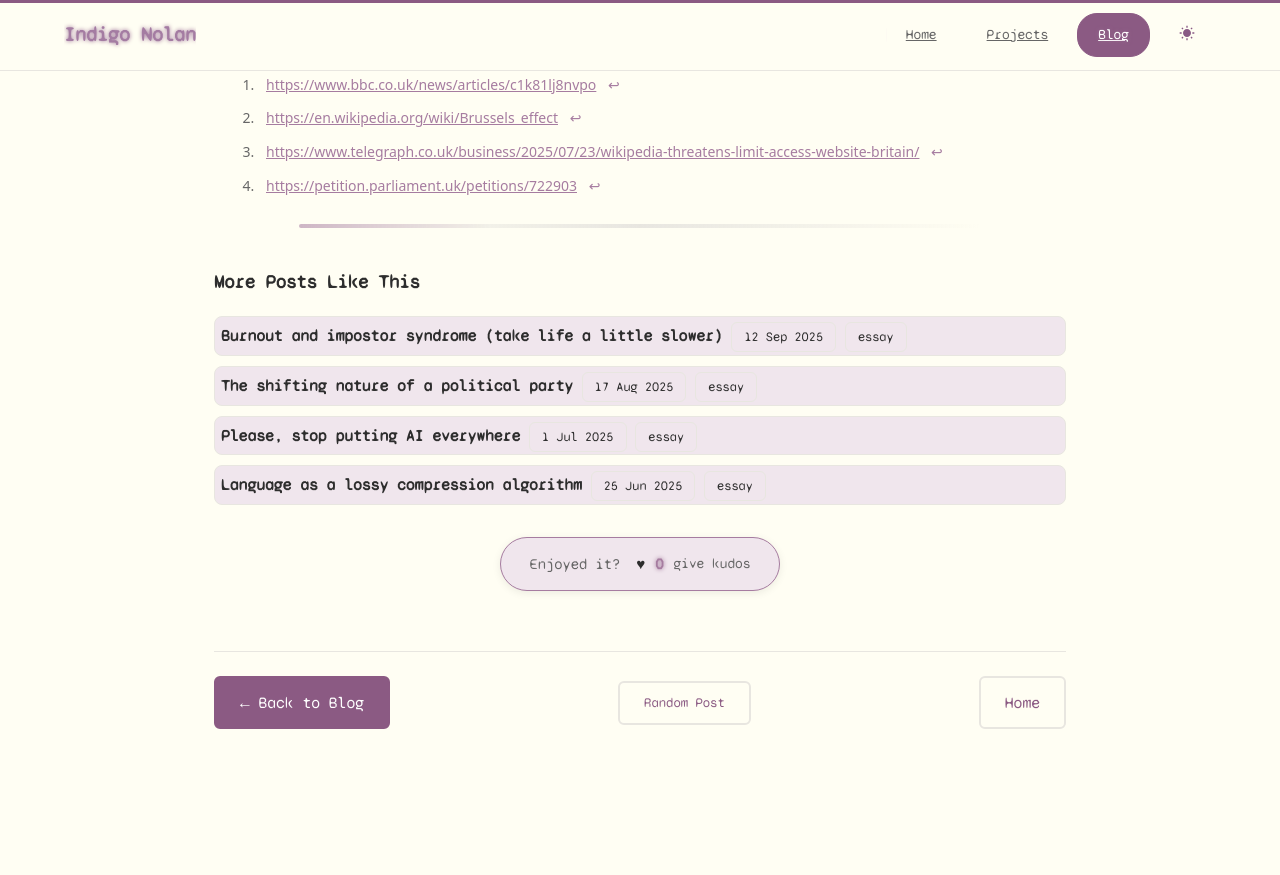
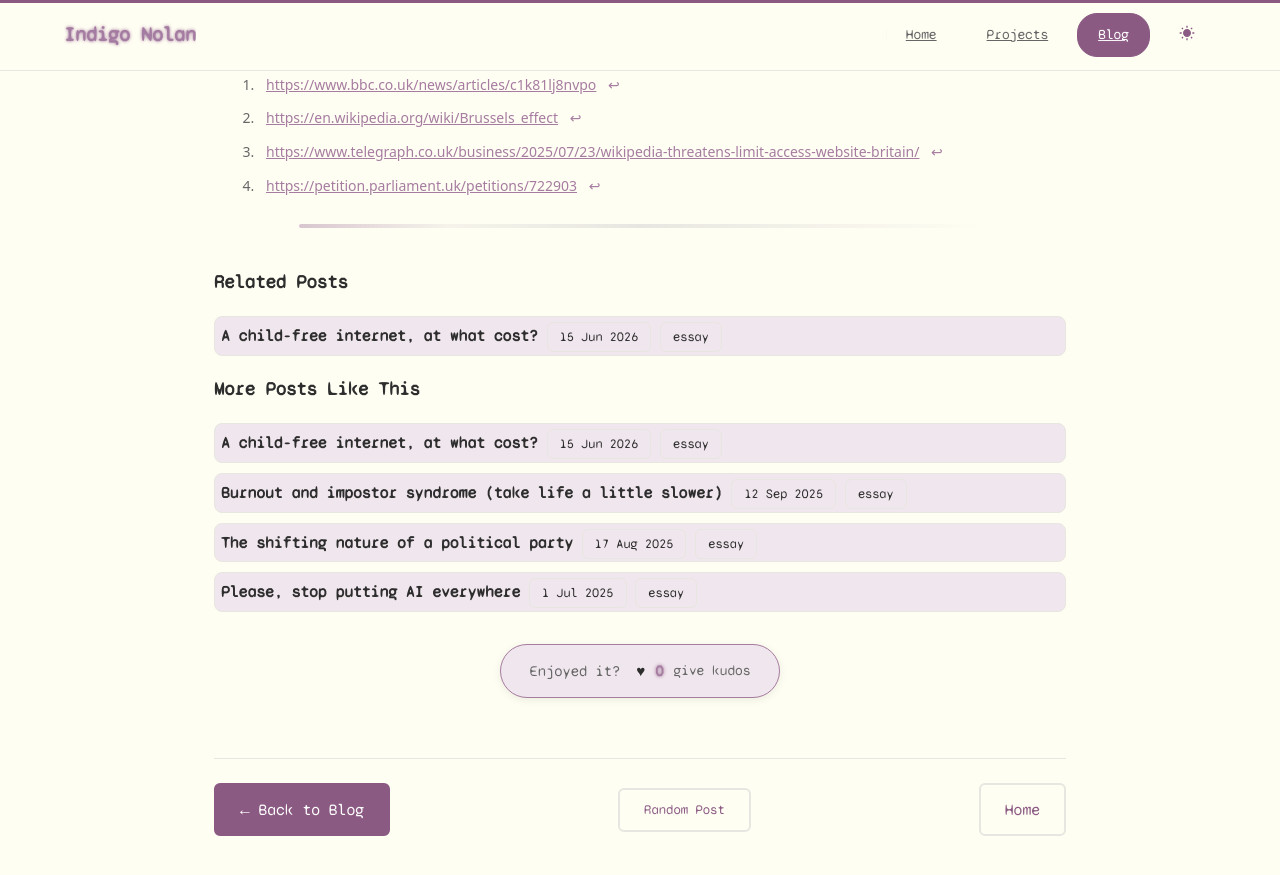
Before and after one commit to Lem0naise/website, a Jekyll site: the page built from _posts/2025-07-27-online-safety-act.md, in a window 1280 px wide and 900 px high, scrolled down 5095 px. Shown: the top 875 px of the window. Built offline with Jekyll 4.4.1, drawn with Linux system fonts in a browser that asks for light colours; some web fonts are replaced; before the commit the page ends 5888 px from its top, so only the background shows below that; some of the changed lines change nothing that is shown.

Commit message:
blog posts!

```diff
--- a/_posts/2025-07-27-online-safety-act.md
+++ b/_posts/2025-07-27-online-safety-act.md
@@ -4,6 +4,8 @@ title: "The UK's new threat to digital freedom (my views on the Online Safety Ac
 date: 2025-07-27 14:15:00 +0100
 author: Indigo Nolan
 permalink: /blog/online-safety-act
+manual_related:
+    - /blog/child-free-internet
 tags: essay
 ---
 You may have heard the outcry over the recent Online Safety Act, in particular in relation to adult content online; "I now need permission from Keir Starmer to get off" as one Reddit user succinctly put it. But along with requiring age verification to view adult sites[^1], this act has much worse, far-reaching and frankly dangerous consequences for our society.
--- /dev/null
+++ b/_posts/2026-06-14-social-media-ban.md
@@ -0,0 +1,100 @@
+---
+layout: post
+title: "A child-free internet, at what cost?"
+date: 2026-06-15 09:30:00 +0100
+author: Indigo Nolan
+permalink: /blog/child-free-internet
+manual_related:
+    - /blog/online-safety-act
+tags: essay
+---
+
+When I wrote about the [Online Safety Act](/blog/online-safety-act) last summer, I warned that forcing people to hand over their passports to access online content would lead to worse things sooner than later. I argued that the vague definitions of 'harmful' content and the reliance on third-party age verification companies would fundamentally break the internet as we know it in the UK.
+
+I'd love to say the situation was different, but the slippery slope was a cliff.
+
+Today Keir Starmer announced at a Downing Street press conference what the government is calling an "Australia Plus" ban on social media for under-16s [^1]. Becoming law by early next year, this legislation is sweeping, authoritarian, and flawed. It will block anyone under 16 from accessing platforms like YouTube, Instagram, X, TikTok, and Reddit [^2].
+
+[^1]: <https://www.theguardian.com/media/2026/jun/15/social-media-ban-uk-under-16-starmer>
+[^2]: <https://www.bbc.com/news/articles/cr472xry99lo>
+
+## What is Australia Plus?
+
+Australia's badly thought-out social media ban wasn't bad enough, Starmer thought, and decided to add in dozens of equally unenforcable provisions. These 'world-leading' restrictions are going to weaken internet freedom in the UK and undermine our already-feeble standing in the world's freedom index. Name a tech company willing to launch or operate in such a hostile environment as the one being created now?
+
+Under the new proposals, the government wants to impose restrictions on gaming apps and messaging platforms, completely removing the ability to chat with strangers. They are also looking into enforcing overnight digital curfews and banning infinite scrolling for anyone under 18.
+
+In Australia, 61-67% of children report still using social media despite the ban [^3].
+
+[^3]: <https://news.sky.com/story/two-thirds-of-underage-australians-still-have-access-to-social-media-despite-ban-new-research-suggests-13531097>
+
+
+## A Life Without Social Media
+
+Here is where the nuance enters - I actually believe we *would* be better off without social media. I think relationships, friendships, and social dynamics would be improved in a world where we aren't expected to always be online and reachable. I prefer the concept of the Internet being a physical space, like a computer nook or a library, where you have to visit to get online - or a landline, meaning you can only be reached when you're at home, and going out means you get to have some time away from it all.
+
+Of course, the internet has massively improved life for a vast majority of things - but social media is undeniably toxic and poisonous to teenage brains.
+
+*Despite this*, I do not believe that banning under-16s is the right move. Recognising the problem does not mean we should outsource parenting to Keir Starmer.
+
+### Parents vs the Government
+
+The epidemic of 'iPad kids' is evident everywhere in society. Try going to an airport or a train station, the chances are most children in buggies that you see will be grasping iPads wrapped in clunky Bob the Builder cases, watching Cocomelon or some equivalent brainrot.
+
+Clearly, these devices are detrimental to the cognitive growth of the children [^4], and a much healthier balance of boredom and screen-free entertainment would be hugely beneficial to the children of the world. So should the government ban giving devices to children? I don't think so.
+
+[^4]: <https://pmc.ncbi.nlm.nih.gov/articles/PMC10353947/>
+
+Parents should be allowed to parent their children to an extent. I don't believe in homeschooling, I'm not an avid libertarian - but I do believe that all parents and all children should not be punished for the irresponsibility of a smaller subset.
+
+Social media for children can be sometimes beneficial - and not only that, 'social media' is, once again, a broad and vague definition. This includes YouTube - which means that children taking their GCSEs won't be able to access educational content, children who are interested in history can't expand their knowledge on Reddit or TikTok, where despite the stereotypes, there are actually large amounts of educational content [^5].
+
+However, I don't want children raised by algorithms designed to strip them of their attention spans and individuality. I want them offline, playing in the parks, and going to the library after school. But passing a law that outlaws it entirely doesn't magically rebuild the physical world - it takes away both their worlds, encourages anti-social behaviour, and creates an environment of lawlessness amongst those who attempt to circumvent the ban.
+
+[^5]: <https://www.engadget.com/social-media/majority-of-australian-kids-are-still-on-banned-social-media-platforms-study-finds-162922768.html>
+
+### How do we know they're children?
+
+There is also a fundamental and unavoidable reality that the government and campaigners continue to conveniently avoid:
+
+> You cannot ban 15-year olds from the internet without forcing every 16, 20, and 60 year old to prove they aren't 15.
+
+To enforce the social media ban, tech companies who wish to continue operating will have zero choice but to implement total mandatory age verification for every single British internet user.
+
+Remember Persona, Yoti, and Onfido, the age verification companies who were contracted to implement the Online Safety Act? The companies with the sparse privacy policies who reserve the right to aggregate all your data? They are about to get the biggest payday of their lives.
+
+Every adult in the UK will now be required to upload a government-issued ID, or submit to biometric facial scanning, just to watch a YouTube tutorial or to read a thread on Reddit.
+
+This lame-duck government is forcing a nationwide digital ID system - but one outsourced to private companies. It's Tony Blair in the pocket of Palantir. Anonymity on the internet is coming to an end.
+
+### Evading the ban
+
+The bitter irony of this all is that it won't even work. I still frequently use VPNs to avoid age verification on websites - I'm not underage, but I am not happy giving up my identity to every site who asks for it!
+
+And, what happens when the mainstream moderated platforms become too much of a hassle to access? As cybersecurity experts and children's advocates have repeatedly warned, frustrated kids often won't give up - they will keep looking for the sites which let them in, sites where moderation is non-existent and the content is dangerous.
+
+## Device-level Photo Scanning
+
+The social media ban is not the only ban going into effect soon - there is a second ban, hidden in the shadow of the first one, which is coming into place much sooner. It is a 'nudity-detection' feature that the government want phone companies to implement at device-level [^6]. Yes, so VPNs won't get around this one! It will essentially require every adult to prove they're an adult in order to use their devices without photo restrictions. Their ultimatum for tech companies to implement this voluntarily is *September*. In fact, Safeguarding Minister Jess Phillips resigned in May because Starmer wasn't pushing this hard enough - so perhaps her resignation forced his hand into rushing the legislation through [^7].
+
+[^6]: <https://www.gov.uk/government/news/new-plans-to-stop-children-taking-sharing-or-viewing-nude-images>
+
+[^7]: <https://www.reuters.com/world/uk/uk-safeguarding-minister-resigns-protest-pm-starmers-leadership-2026-05-12/>
+
+Are they *trying* to get Apple and Google to lobby for Reform UK? Any sense of the UK being tech-friendly is evaporating by the second.
+
+The only way it seems to evade this for now is to re-flash your phone and choose a different country at the beginning, and then change all your settings to live in the UK, and that might not even work soon.
+
+## Can we stop this?
+
+I'm still holding out hope that either one of these scenarios will happen:
+
+- Tech companies like Apple and Google will threaten to pull out of the UK entirely, and the government will quietly shelve these plans.
+
+- Starmer goes before September, and the new leader quietly shelves the plans.
+
+Otherwise, I fear the state of the internet and the British tech industry is slowly whirling down a sinkhole into oblivion.
+
+Write to your MP. Support digital rights organizations like the Open Rights Group. I think we should absolutely fight to get kids off social media - through regulation, better public spaces, and cultural shifts. But do not let them pass this ban off as a 'child safety' measure when it is, in reality, the largest expansion of mass surveillance this country has ever seen [^10].
+
+[^10]: <https://www.openrightsgroup.org>
```
